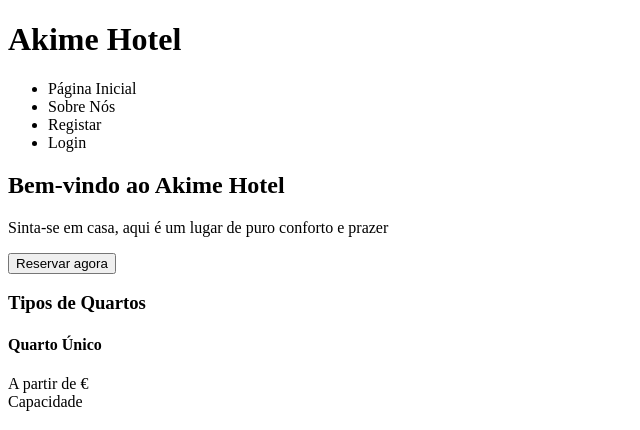
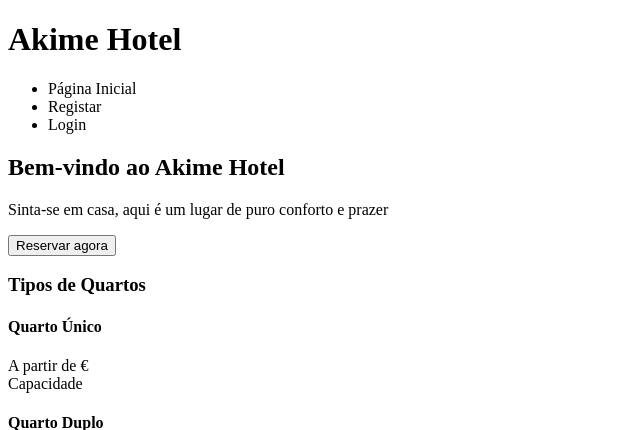
Before and after one commit to Deuwer/Akime-Hotel, a PHP site: page / in a window 1280 px wide. Shown: the top 430 px of the page, without its empty margins (0-640 px from the left). Run offline with PHP 8.4, Linux system fonts and the light colour scheme.

Commit message:
Eliminação da aba Sobre Nós
Devido a falta de campos para armazenar dados como email, nº do telefone, endereço e outros, elimino esta aba

```diff
--- a/src/index.php
+++ b/src/index.php
@@ -12,7 +12,6 @@
     <header>
         <ul>
             <li>Página Inicial</li>
-            <li>Sobre Nós</li>
             <li>Registar</li>
             <li>Login</li>
         </ul>
```
